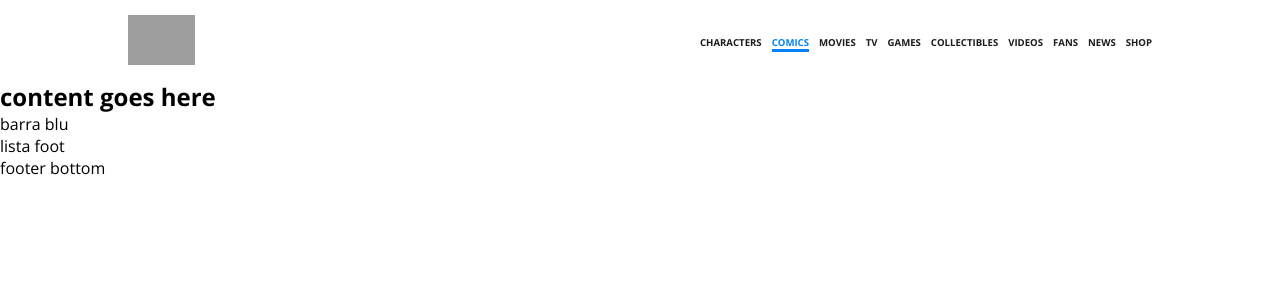
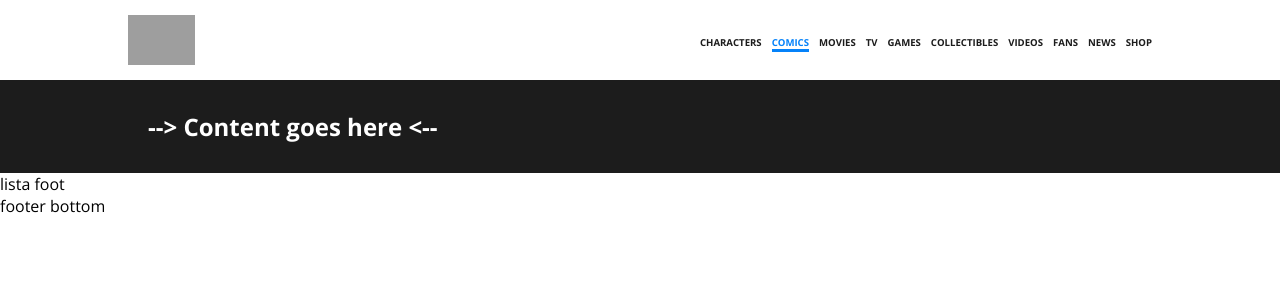
Before and after one commit to matteolepera/react-dc-comics, a React (Vite) app: page / in a window 1280 px wide. Shown: the top 300 px of the page. Built offline with nearby package versions, Linux system fonts and the light colour scheme; grey boxes are pictures that could not be loaded.

Commit message:
feat: aggiunta la parte main

```diff
--- a/index.html
+++ b/index.html
@@ -5,7 +5,7 @@
   <meta charset="UTF-8" />
   <link rel="icon" type="image/svg+xml" href="/src/assets/img/favicon.ico" />
   <meta name="viewport" content="width=device-width, initial-scale=1.0" />
-  <title>DC | Official Site&reg</title>
+  <title>DC | Official Site&reg;</title>
 </head>
 
 <body>
--- a/src/App.jsx
+++ b/src/App.jsx
@@ -1,15 +1,12 @@
-import './Index.css'
-import Header from "./components/Header"
+import './Index.css';
+import Header from "./components/Header";
+import Main from "./components/Main";
 
 export default function App() {
   return (
     <>
       <Header />
-
-      <main>
-        <h2>content goes here</h2>
-        <div>barra blu</div>
-      </main>
+      <Main />
       <footer>
         <ul>
           <li>lista foot</li>
@@ -17,5 +14,5 @@ export default function App() {
         <div>footer bottom</div>
       </footer>
     </>
-  )
+  );
 }
--- /dev/null
+++ b/src/components/Main.jsx
@@ -0,0 +1,12 @@
+import style from "./Main.module.css";
+
+export default function Main() {
+    const contentText = `container ${style.content}`
+    return (
+        <main className={style.background}>
+            <div className={contentText}>
+                <h2>--&gt; Content goes here &lt;--</h2>
+            </div>
+        </main>
+    );
+}
--- /dev/null
+++ b/src/components/Main.module.css
@@ -0,0 +1,9 @@
+.background {
+    background-color: #1C1C1C;
+}
+
+
+.content {
+    color: #fff;
+    padding: 30px 20px;
+}
--- a/src/index.css
+++ b/src/index.css
@@ -1,6 +1,7 @@
 /* Font Open Sans */
 @import url('https://fonts.googleapis.com/css2?family=Open+Sans:ital,wght@0,300..800;1,300..800&display=swap');
 
+/* RESET */
 * {
   margin: 0;
   padding: 0;
@@ -30,3 +31,9 @@ body {
 .gap-10 {
   gap: 10px;
 }
+
+
+.container {
+  width: 80%;
+  margin: 0 auto;
+}
```
